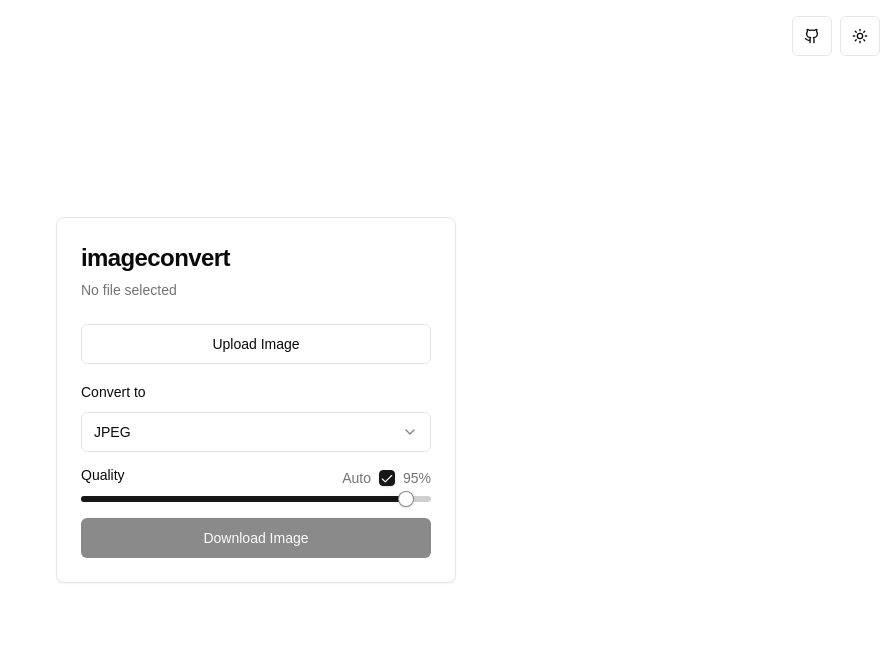
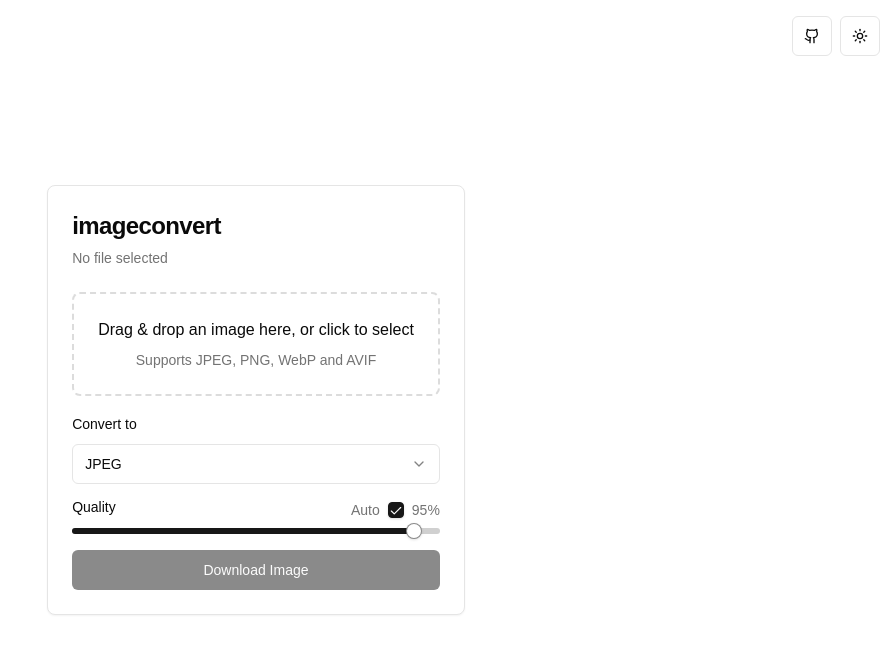
Before and after one commit to Sprechender/imageconvert, a Next.js app: page / in a window 1280 px wide. Shown: the top 654 px of the page, without its empty margins (384-1280 px from the left). Built offline with nearby package versions, Linux system fonts and the light colour scheme.

Commit message:
add drag & drop

```diff
--- a/app/page.tsx
+++ b/app/page.tsx
@@ -1,6 +1,7 @@
 'use client';
 import Image from "next/image";
 import { useState, useEffect } from "react";
+import { useDropzone } from 'react-dropzone';
 
 import { Button } from "@/components/ui/button"
 import {
@@ -41,6 +42,38 @@ export default function Home() {
   const supportsQuality = ['jpeg', 'webp'].includes(format);
   const [error, setError] = useState<string | null>(null);
 
+  const handleFileDrop = (file: File) => {
+    setError(null);
+    // Limit file size to 20MB
+    const maxSize = 20 * 1024 * 1024;
+
+    if (file.size > maxSize) {
+      setError("File size exceeds 20MB limit");
+      return;
+    }
+
+    // Create preview URL and update state
+    setSelectedFile(file);
+    setPreviewUrl(URL.createObjectURL(file));
+
+    // Set automatic quality if enabled
+    if (autoQuality) {
+      setQuality(getAutoQuality(file, format));
+    }
+  };
+
+  const { getRootProps, getInputProps, isDragActive } = useDropzone({
+    accept: {
+      'image/*': []
+    },
+    maxFiles: 1,
+    onDrop: acceptedFiles => {
+      if (acceptedFiles.length > 0) {
+        handleFileDrop(acceptedFiles[0]);
+      }
+    }
+  });
+
   // Effect for live preview updates when quality/format changes
   useEffect(() => {
     const updateLivePreview = async () => {
@@ -80,23 +113,7 @@ export default function Home() {
   const handleFileChange = (e: React.ChangeEvent<HTMLInputElement>) => {
     setError(null);
     if (e.target.files?.[0]) {
-      const file = e.target.files[0];
-      // Limit file size to 20MB
-      const maxSize = 20 * 1024 * 1024;
-
-      if (file.size > maxSize) {
-        setError("File size exceeds 20MB limit");
-        return;
-      }
-
-      // Create preview URL and update state
-      setSelectedFile(file);
-      setPreviewUrl(URL.createObjectURL(file));
-
-      // Set automatic quality if enabled
-      if (autoQuality) {
-        setQuality(getAutoQuality(file, format));
-      }
+      handleFileDrop(e.target.files[0]);
     }
   };
 
@@ -142,23 +159,22 @@ export default function Home() {
             {error && (
               <div className="text-red-500 text-sm">{error}</div>
             )}
-            <div className="space-y-2">
-              <Button
-                asChild
-                variant="outline"
-                className="w-full"
-              >
-                <label htmlFor="image" className="w-full">
-                  <Input
-                    id="image"
-                    type="file"
-                    accept="image/*"
-                    className="hidden"
-                    onChange={handleFileChange}
-                  />
-                  Upload Image
-                </label>
-              </Button>
+            <div
+              {...getRootProps()}
+              className={`border-2 border-dashed rounded-lg p-6 text-center cursor-pointer transition-colors
+                ${isDragActive ? 'border-primary bg-primary/10' : selectedFile ? 'border-primary bg-green-100 dark:bg-green-900/20' : 'border-muted-foreground/25 hover:border-primary'}`}
+            >
+              <input {...getInputProps()} />
+              {isDragActive ? (
+                <p>Drop the image here...</p>
+              ) : selectedFile ? (
+                <p>Image selected - Click or drop to change</p>
+              ) : (
+                <div className="space-y-2">
+                  <p>Drag & drop an image here, or click to select</p>
+                  <p className="text-sm text-muted-foreground">Supports JPEG, PNG, WebP and AVIF</p>
+                </div>
+              )}
             </div>
             <div className="space-y-2">
               <Label htmlFor="format">Convert to</Label>
```
